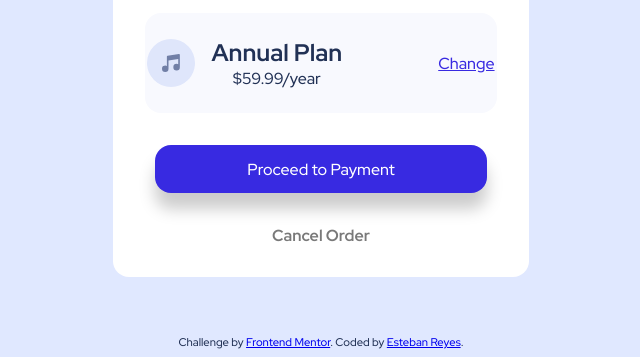
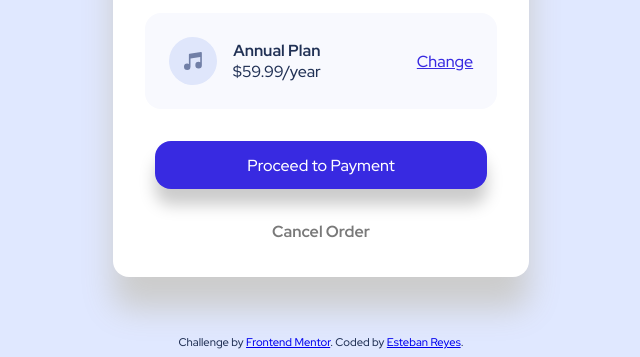
Before and after one commit to Estebankdb17/order.summary.project, a plain HTML site: page index.html in a window 1280 px wide. Shown: the part 443-800 px from the top of the page, without its empty margins (319-959 px from the left). Drawn offline with Linux system fonts and the light colour scheme.

Commit message:
Order Summary Project

```diff
--- a/style.css
+++ b/style.css
@@ -17,7 +17,6 @@ body{
     background-color: #e0e8ff ;
     background-image:url(images/pattern-background-desktop.svg);
     background-repeat:no-repeat;
-    background-size:cover;
     background-size: 100% auto;
     color: #213155;
 }
@@ -27,8 +26,11 @@ body{
     height: 100hv;
     height: 40rem;
     width: 26rem;
+    margin-right: 3rem;
+    margin-left: 3rem;
     background-color: white;
     border-radius: 1rem;
+    box-shadow: 0rem 2rem 2rem #ccc;
 }
 .main .main-info{
     align-items: center;
@@ -60,6 +62,9 @@ body{
 }
 .plan img{
     margin-right: 1rem;
+}
+.plan h2{
+    font-size: 1rem;
 }
 .plan .plan-type{
     margin-right: 6rem;
@@ -107,11 +112,14 @@ body{
 #proceed-pay:hover{
     background-color: #766cf1;
     cursor: pointer;
+    transition: 300ms;
 }
 .plan a:hover{
     text-decoration: none;
     color: rgb(121, 121, 121);
+    transition: 300ms;
 }
 #cancel a:hover{
     color: #182444;
+    transition: 300ms;
 }
```
